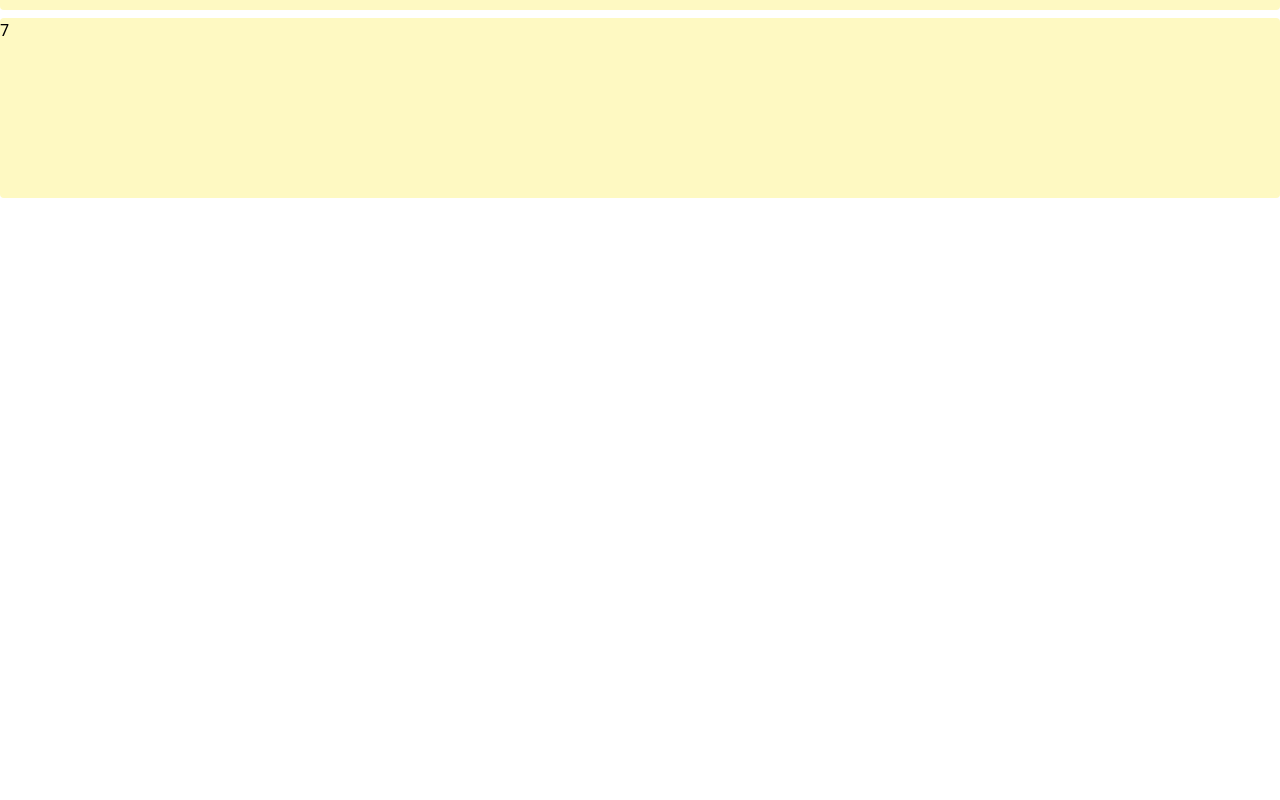
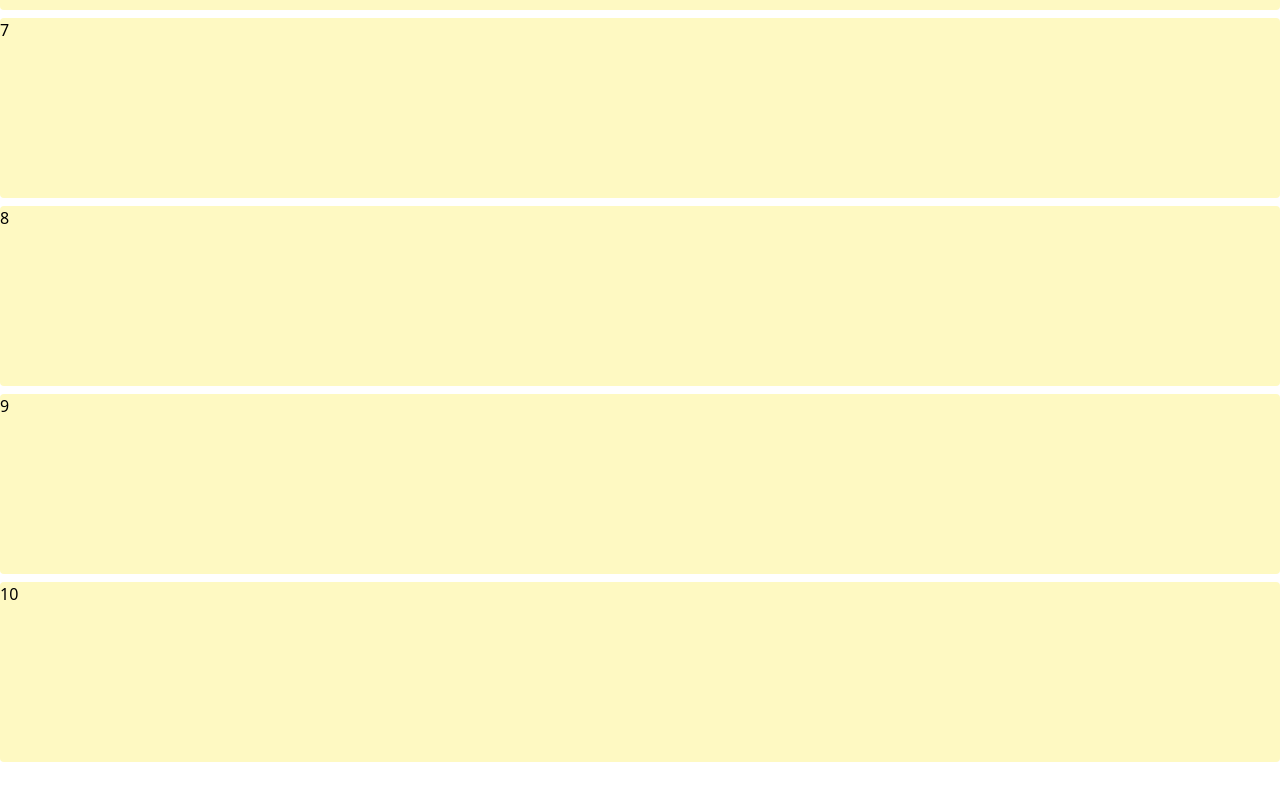
Before and after one commit to f-lab-edu/virtual-scroll, a React (Vite) app: page / in a window 1280 px wide. Shown: the part 1298-2098 px from the top of the page. Built offline with nearby package versions, Linux system fonts and the light colour scheme.

Commit message:
update: 스크롤 이벤트 throttling 적용

```diff
--- a/src/App.tsx
+++ b/src/App.tsx
@@ -1,8 +1,9 @@
 import { useState, useEffect, useRef, useMemo } from "react";
+import throttle from "./utils/throttle";
 import { NODE_HEIGHT } from "./constants";
 
 const NODE_GAP = 8;
-const PADDING_NODE = 3;
+const PADDING_NODE = 6;
 const ROW_HEIGHT = NODE_HEIGHT + NODE_GAP;
 
 import Box from "./box";
@@ -12,7 +13,7 @@ function App() {
   const windowHeight = window.innerHeight; // 뷰포트 높이
   const items = Array.from({ length: 10000 }, (_, i) => i); // 노드 개수
 
-  const frameRef = useRef<number | null>(null); //뷰포트?의 DOM
+  const frameRef = useRef<number | null>(null); // rAF ID
   const lastScrollTopRef = useRef<number>(0); // 계산용 마지막 스크롤 위치
   const lastRangeRef = useRef(range); // 계산용 마지막 범위
 
@@ -40,14 +41,14 @@ function App() {
     }
   };
 
-  const onScroll = () => {
+  const onScroll = throttle(() => {
     if (typeof window === "undefined") return;
 
     lastScrollTopRef.current = window.scrollY;
     if (frameRef.current == null) {
       frameRef.current = requestAnimationFrame(flush);
     }
-  };
+  }, 32);
 
   const slice = useMemo(() => {
     const nodes: React.ReactNode[] = [];
```
